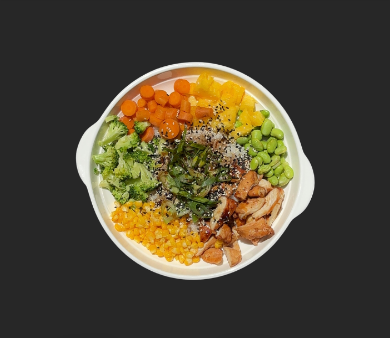
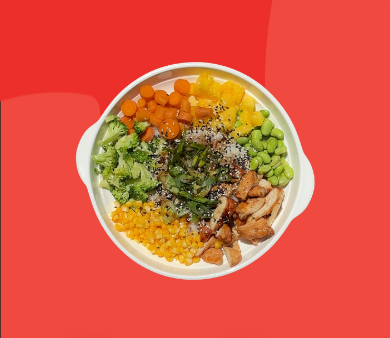
Before and after one commit to Marcelo-Dev1624/Gourmetto_Website, a plain HTML site: page index.html in a window 390 px wide. Shown: the part 89-427 px from the top of the page. Drawn offline with nearby package versions, Linux system fonts and the light colour scheme; the site is published under a folder, as on GitHub Pages, so addresses that start at the root find nothing.

Commit message:
Update style.css

```diff
--- a/css/style.css
+++ b/css/style.css
@@ -641,7 +641,7 @@ p {
     text-align: center;
     padding: 10px;
     min-height: 100vh;
-    background: url(/images/headers/desktop/home-banner\ -\ 3.png);
+    background: url(../images/headers/desktop/home-banner\ -\ 3.png);
     background-position: left;
   }
 
```
